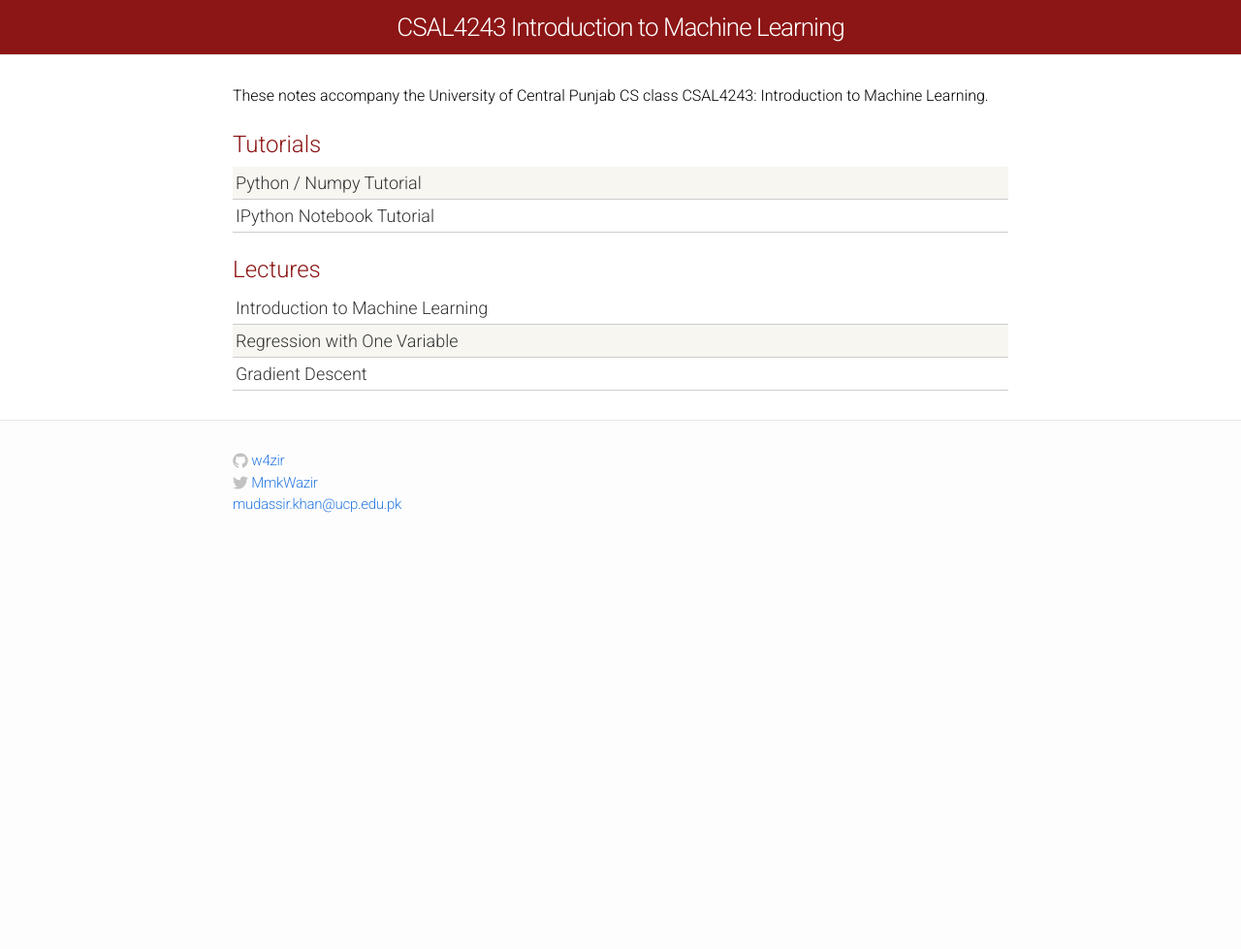
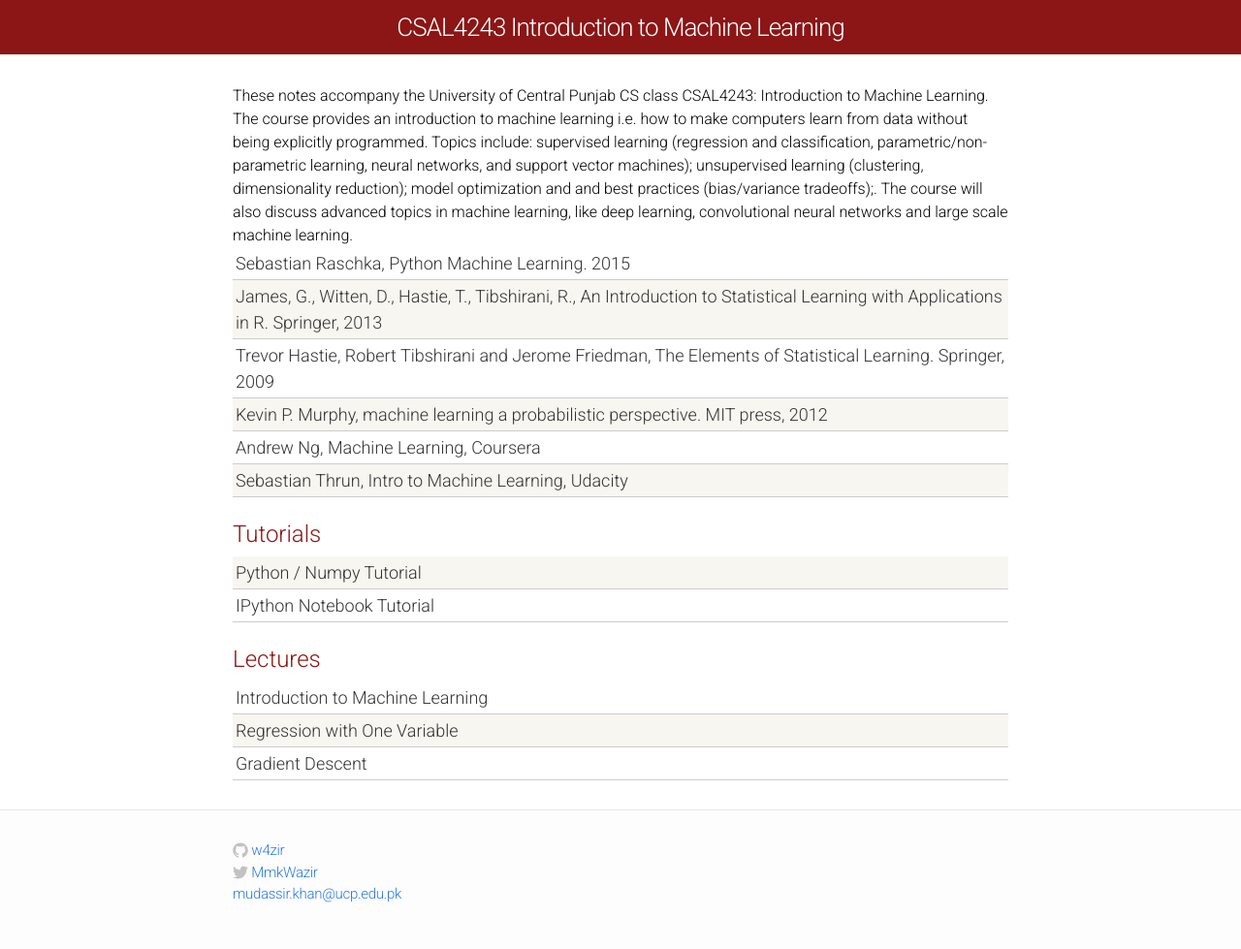
Before and after one commit to Mickael-Galliez/ml17s, a Jekyll site: the page built from index.html, in a window 1280 px wide. Shown: the whole page at 97% size. Built offline with Jekyll 4.4.1, drawn with Linux system fonts in a browser that asks for light colours; before the commit the page ends 900 px from its top, so only the background shows below that.

Commit message:
Update index.html

```diff
--- a/index.html
+++ b/index.html
@@ -3,11 +3,49 @@ layout: default
 ---
 
 <div>
-  These notes accompany the University of Central Punjab CS class CSAL4243: Introduction to Machine Learning.
+  These notes accompany the University of Central Punjab CS class CSAL4243: Introduction to Machine Learning. The course provides an introduction to machine learning i.e. how to make computers learn from data without being explicitly programmed. Topics include: supervised learning (regression and classification, parametric/non-parametric learning, neural networks, and support vector machines); unsupervised learning (clustering, dimensionality reduction); model optimization and and best practices (bias/variance tradeoffs);. The course will also discuss advanced topics in machine learning, like deep learning, convolutional neural networks and large scale machine learning.
 </div>
 
 <div class="home">
   <div class="materials-wrap">
+
+    <div class="materials-item">
+      <a href="https://sebastianraschka.com/books.html/">
+        Sebastian Raschka, Python Machine Learning. 2015
+      </a>
+    </div>
+
+
+    <div class="materials-item">
+      <a href="http://www-bcf.usc.edu/~gareth/ISL/">
+        James, G., Witten, D., Hastie, T., Tibshirani, R., An Introduction to Statistical Learning with Applications in R. Springer, 2013
+      </a>
+    </div>
+
+    <div class="materials-item">
+      <a href="http://statweb.stanford.edu/~tibs/ElemStatLearn/">
+        Trevor Hastie, Robert Tibshirani and Jerome Friedman, The Elements of Statistical Learning. Springer, 2009
+      </a>
+    </div>
+
+
+    <div class="materials-item">
+      <a href="https://mitpress.mit.edu/books/machine-learning-0">
+        Kevin P. Murphy, machine learning a probabilistic perspective. MIT press, 2012
+      </a>
+    </div>
+
+	  <div class="materials-item">
+      <a href="https://www.coursera.org/learn/machine-learning/home/welcome">
+        Andrew Ng, Machine Learning, Coursera
+      </a>
+    </div>
+
+	  <div class="materials-item">
+      <a href="https://classroom.udacity.com/courses/ud120">
+        Sebastian Thrun, Intro to Machine Learning, Udacity
+      </a>
+    </div>
 <!--
     <div class="module-header">Spring 2017 Assignments</div>
 
```
